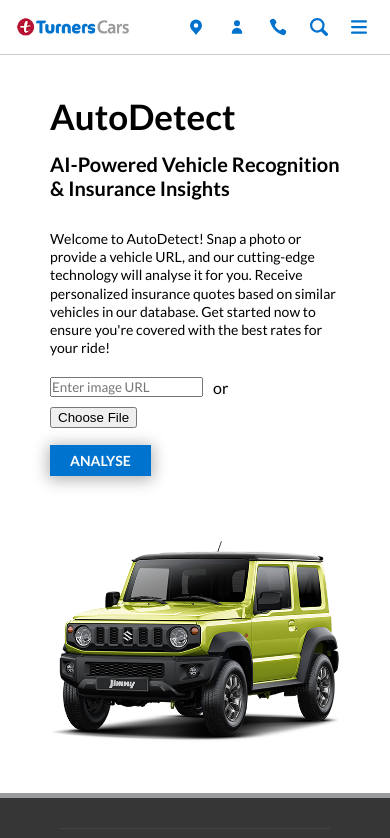
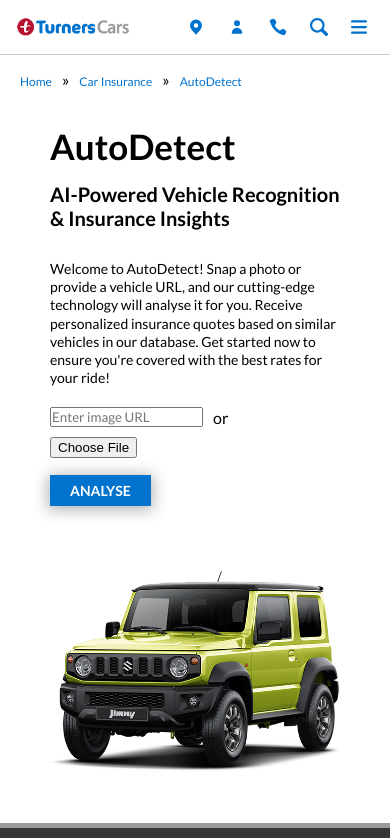
Before and after one commit to Melissaeb/Turners-insurance-app, a React (Vite) app: page /Cars/finance-insurance/car-insurance/autodetect in a window 390 px wide. Shown: the top 838 px of the page. Built offline with nearby package versions, Linux system fonts and the light colour scheme; no server answers.

Commit message:
Added breadcrumbs to AutoDetect page

```diff
--- a/src/components/VehicleRecognition/VehicleRecognition.jsx
+++ b/src/components/VehicleRecognition/VehicleRecognition.jsx
@@ -104,6 +104,29 @@ export default function VehicleRecognition() {
   return (
     <div className={styles.container}>
       <div className={styles.content}>
+        <ul className={styles.breadcrumbs}>
+          <li className={styles.breadcrumbsItem}>
+            <a className={styles.breadcrumbLink} href="/">
+              Home
+            </a>
+            &raquo;
+          </li>
+          <li className={styles.breadcrumbsItem}>
+            <a className={styles.breadcrumbLink} href="/">
+              Car Insurance
+            </a>
+            &raquo;
+          </li>
+          <li className={styles.breadcrumbsItem}>
+            <a
+              className={styles.breadcrumbLink}
+              href="/Cars/finance-insurance/car-insurance/autodetect/"
+            >
+              AutoDetect
+            </a>
+          </li>
+        </ul>
+
         <div className={styles.writing}>
           <div className={styles.titles}>
             <h1 className={styles.title}>AutoDetect</h1>
--- a/src/components/VehicleRecognition/VehicleRecognition.module.css
+++ b/src/components/VehicleRecognition/VehicleRecognition.module.css
@@ -4,9 +4,26 @@
 }
 
 .content {
+  position: relative;
   flex: 0 1 1200px;
   display: flex;
-  margin: 50px 50px 70px 70px;
+  margin: 70px 50px 70px 70px;
+}
+
+.breadcrumbs {
+  position: absolute;
+  top: -50px;
+  left: -30px;
+  list-style: none;
+  display: flex;
+  gap: 10px;
+}
+
+.breadcrumbLink {
+  color: #0073cf;
+  text-decoration: none;
+  font-size: 12px;
+  margin-right: 10px;
 }
 
 .title {
@@ -74,12 +91,19 @@
 @media screen and (max-width: 1070px) {
   .container {
     flex: 0 1 700px;
+    position: relative;
   }
 
   .content {
     flex-flow: column;
     margin: 0;
-    padding: 40px 50px 50px;
+    padding: 70px 50px 50px;
+    position: static;
+  }
+
+  .breadcrumbs {
+    top: 15px;
+    left: 0;
   }
 
   .description {
@@ -109,6 +133,10 @@
     max-width: 100vw;
   }
 
+  .breadcrumbs {
+    margin-left: 20px;
+  }
+
   .vehicleImage {
     min-width: 100%;
     max-width: 100%;
```
